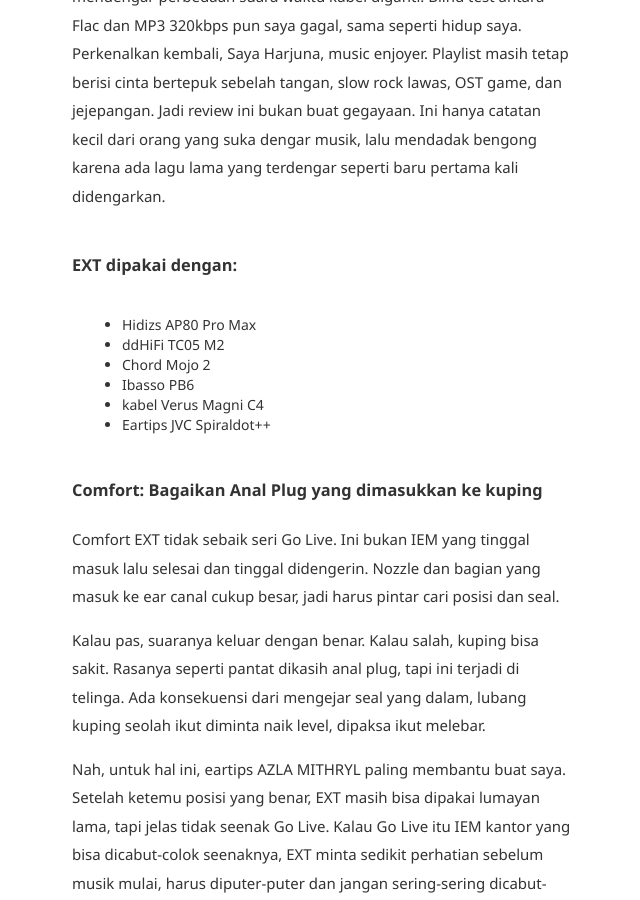
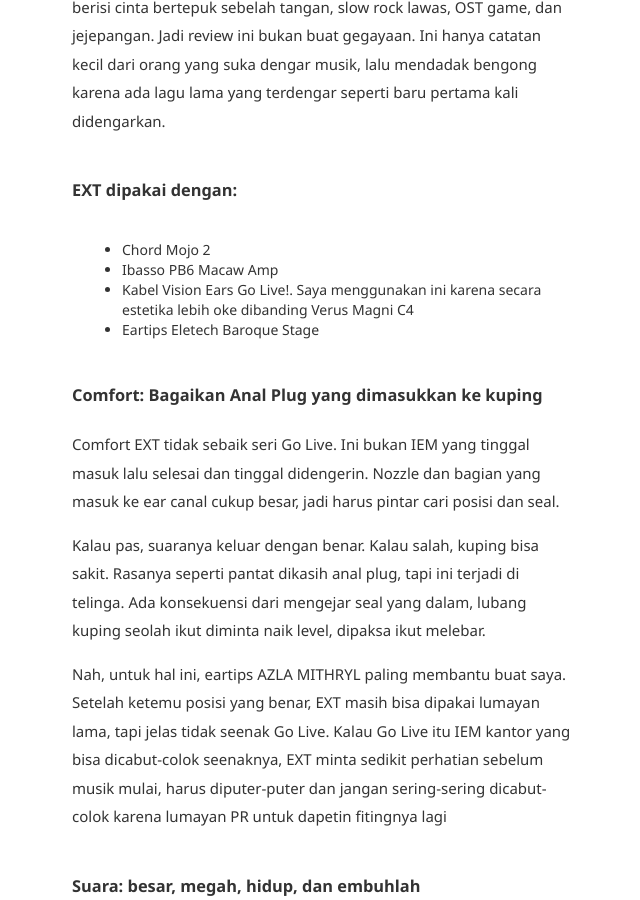
Before and after one commit to harjunacandra/harjuna.github.io, a Jekyll site: the page built from _posts/2026-09-05-Obituari-Isi-Dompet-Vision-Ears-EXT.md, in a window 1280 px wide and 900 px high, scrolled down 1266 px. Shown: the whole window, without its empty margins (318-958 px from the left). Built offline with Jekyll 4.4.1, drawn with Linux system fonts in a browser that asks for light colours.

Commit message:
Revise content and update image for Vision Ears EXT
Updated image reference and modified the content for clarity and detail regarding the Vision Ears EXT IEM.

```diff
--- a/_posts/2026-09-05-Obituari-Isi-Dompet-Vision-Ears-EXT.md
+++ b/_posts/2026-09-05-Obituari-Isi-Dompet-Vision-Ears-EXT.md
@@ -4,7 +4,7 @@
 updated: "2026-09-05 21:17"
 ---
 
-![Vision Ears EXT dengan AZLA MITHRYL](/assets/images/vision-ears/vision-ears-ext-main.jpg)
+![Vision Ears EXT dengan AZLA MITHRYL](/assets/images/vision-ears/vision-ears-ext-main-new.jpg)
 
 Rasanya agak pahit kalau IEM termahal yang pernah dibeli tidak dicatat di catatan harian. Hal ini lebih sering saya lakukan bukan buat pamer, anjay, tapi lebih buat arsip, agar suatu hari nanti, ketika saya melihat mutasi rekening dan mulai mempertanyakan kewarasan sendiri, ada bukti bahwa uang itu setidaknya berubah menjadi kebahagiaan.
 
@@ -16,12 +16,10 @@
 
 ### EXT dipakai dengan:
 
-- Hidizs AP80 Pro Max
-- ddHiFi TC05 M2
 - Chord Mojo 2
-- Ibasso PB6
-- kabel Verus Magni C4
-- Eartips JVC Spiraldot++
+- Ibasso PB6 Macaw Amp
+- Kabel Vision Ears Go Live!. Saya menggunakan ini karena secara estetika lebih oke dibanding Verus Magni C4
+- Eartips Eletech Baroque Stage
 
 ### Comfort: Bagaikan Anal Plug yang dimasukkan ke kuping
 
```
